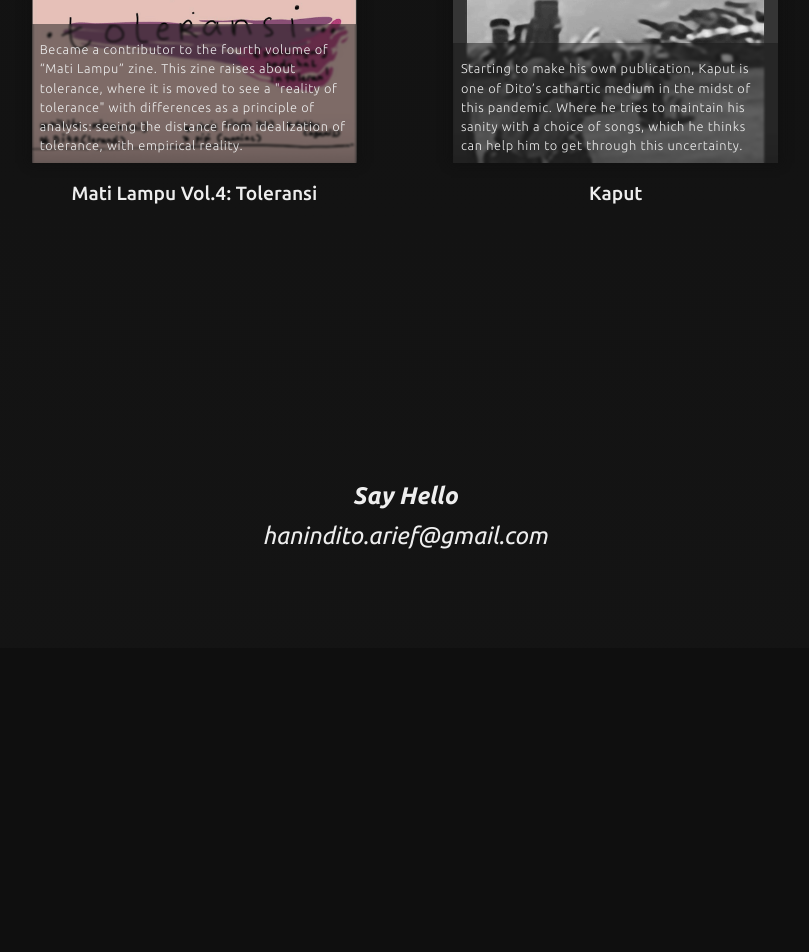
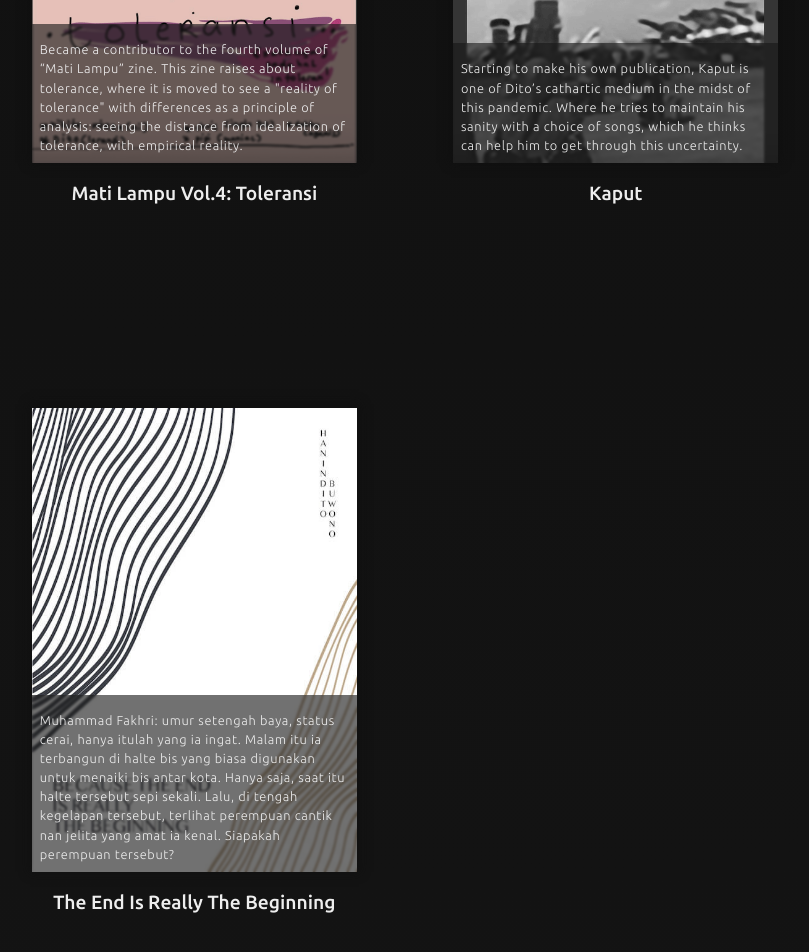
Before and after one commit to andikawilliam/ditobuwono, a Vue app: page / in a window 1280 px wide. Shown: the part 6493-7445 px from the top of the page, without its empty margins (235-1044 px from the left). Before the commit the page ends 7141 px from the top, so only its background shows below. Built offline with nearby package versions, Linux system fonts and the light colour scheme.

Commit message:
added new book The End Is..

```diff
--- a/src/components/PortfolioDescription.vue
+++ b/src/components/PortfolioDescription.vue
@@ -24,7 +24,7 @@ export default Vue.extend({
 
 @media screen and (max-width: 1023px) {
   .description-text {
-    font-size: 3.2vw;
+    font-size: 2.6vw;
     letter-spacing: 0.035em;
     line-height: 1.6;
   }
--- a/src/components/PortfolioTitle.vue
+++ b/src/components/PortfolioTitle.vue
@@ -20,7 +20,7 @@ export default Vue.extend({
 
 @media screen and (max-width: 1023px) {
   .heading-text {
-    font-size: 8vw;
+    font-size: 7vw;
   }
 }
 
--- a/src/components/TheNotification.vue
+++ b/src/components/TheNotification.vue
@@ -1,8 +1,8 @@
 <template>
     <div class="w-full px-6 py-2 bg-gray-dito" v-show="notifState && notifText">
-      <div class="relative grid grid-cols-11 text-1.8vh md:text-xl sm:text-center lg:text-sm">
+      <div class="relative grid grid-cols-11 text-1.8vh md:text-sm sm:text-center lg:text-sm">
         <p class="col-span-10 lg:col-span-11">
-          <a href="https://www.viddsee.com/video/belrusak/ywxkh">
+          <a :href="notifLink">
             {{ this.notifText }}
           </a>
         </p>
--- a/src/content/NotificationText.ts
+++ b/src/content/NotificationText.ts
@@ -9,7 +9,8 @@ export default Vue.extend({
       notifText: `
         Belrusak won Best Documentary October
         Edition Feel The Reel International Film Festival 2020! ✨
-      `
+      `,
+      notifLink: "https://www.viddsee.com/video/belrusak/ywxkh"
     }
   },
   methods: {
--- a/src/content/PortfolioWriting.ts
+++ b/src/content/PortfolioWriting.ts
@@ -1,5 +1,6 @@
 import Vue from "vue";
 import PortfolioHeading from "../components/PortfolioHeading.vue";
+import CoverTheEnd from "../assets/cover-the-end.jpg";
 import CoverToleransi from "../assets/cover-toleransi.png";
 import CoverKaput from "../assets/cover-kaput.png";
 
@@ -46,6 +47,18 @@ export default Vue.extend({
             him to get through this uncertainty.
           `
         },
+        {
+          id: 3,
+          src: "https://www.bukuindie.com/p/because-the-end-is-really-the-beginning/",
+          cover: CoverTheEnd,
+          title: "The End Is Really The Beginning",
+          description: `
+          Muhammad Fakhri: umur setengah baya, status cerai, hanya itulah yang ia ingat.
+          Malam itu ia terbangun di halte bis yang biasa digunakan untuk menaiki bis antar kota. Hanya saja, saat itu halte tersebut sepi sekali.
+          Lalu, di tengah kegelapan tersebut, terlihat perempuan cantik nan jelita yang amat ia kenal.
+          Siapakah perempuan tersebut?
+          `
+        }
       ]
     };
   },
--- a/src/pages/PagePortfolioWriting.vue
+++ b/src/pages/PagePortfolioWriting.vue
@@ -15,7 +15,7 @@
               :src="publication.cover"
               class="mx-auto publication-cover w-full"
             />
-            <div class="absolute description-text bottom-0 p-2">
+            <div class="absolute h-1/2 description-text bottom-0 p-2">
               <p class="font-light pt-2">
                 {{ publication.description }}
               </p>
@@ -53,7 +53,7 @@
 .description-text {
   font-size: 1vw;
   letter-spacing: 0.05em;
-  background-color: #18181881;
+  background-color: #1818189c;
   backdrop-filter: blur(1px);
 }
 
--- a/src/shims-vue.d.ts
+++ b/src/shims-vue.d.ts
@@ -12,3 +12,8 @@ declare module "*.jpeg" {
   const value: any;
   export default value;
 }
+
+declare module "*.jpg" {
+  const value: any;
+  export default value;
+}
```
Also changed, not shown: src/assets/cover-the-end.jpg (added).
